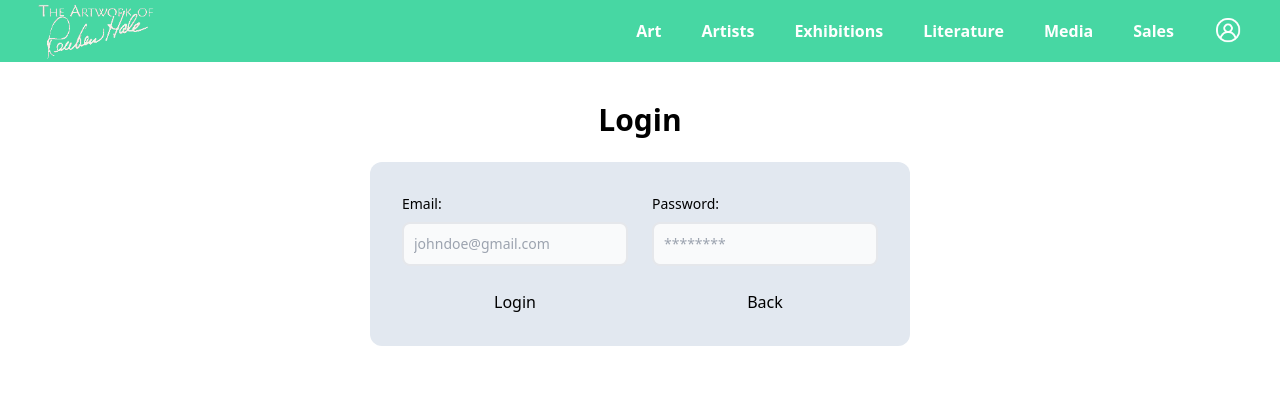
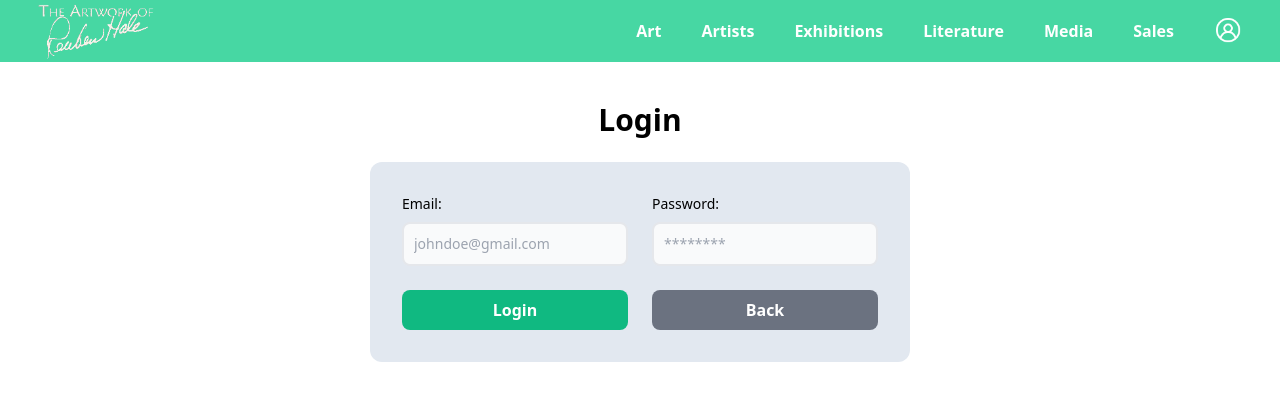
Before and after one commit to WebWarriors-UNF-CIS/rhams-old, a Next.js app: page /login in a window 1280 px wide. Shown: the top 400 px of the page. Built offline with nearby package versions, Linux system fonts and the light colour scheme; what remult would draw is missing.

Commit message:
Adjusted button and form styles

```diff
--- a/src/app/globals.css
+++ b/src/app/globals.css
@@ -2,20 +2,8 @@
 @tailwind components;
 @tailwind utilities;
 
-@layer components {
-  .input {
-    label {
-      @apply block mb-2 text-sm font-medium text-black dark:text-white
-    }
-    input {
-      @apply bg-gray-50 border-2 text-sm rounded-lg focus:outline-none
-      focus:ring-black focus:border-emerald-500 block w-full p-2.5
-      dark:bg-gray-700 dark:border-gray-600 dark:text-white;
-    }
-  }
-  form {
-    @apply grid gap-6 mb-6 md:grid-cols-2 p-8 bg-slate-200 dark:bg-slate-800 rounded-xl;
-  }
+@layer base
+{
   h1
   {
     @apply block mb-4 text-4xl font-medium dark:text-white
@@ -25,3 +13,42 @@
     @apply block mb-2 text-lg font-medium dark:text-white
   }
 }
+@layer components
+{
+  .input
+  {
+    label
+    {
+      @apply block mb-2 text-sm font-medium text-black dark:text-white
+    }
+    input
+    {
+      @apply bg-gray-50 border-2 text-sm rounded-lg focus:outline-none
+      focus:ring-black focus:border-emerald-500 block w-full p-2.5
+      dark:bg-gray-700 dark:border-gray-600 dark:text-white;
+    }
+
+  }
+  .btn-green {
+    @apply bg-emerald-500 dark:bg-emerald-600;
+  }
+  .btn-green:hover {
+    @apply  hover:bg-emerald-600 dark:hover:bg-emerald-700;
+  }
+  .btn-gray {
+    @apply bg-gray-500  dark:bg-gray-600;
+  }
+  .btn-gray:hover {
+    @apply  hover:bg-gray-600 dark:hover:bg-gray-700;
+  }
+  form
+  {
+    @apply grid gap-6 mb-6 md:grid-cols-2 p-8 bg-slate-200 dark:bg-slate-800 rounded-xl;
+
+    button
+    {
+      @apply text-white font-semibold px-4 py-2 rounded-lg
+    }
+  }
+
+}
```
